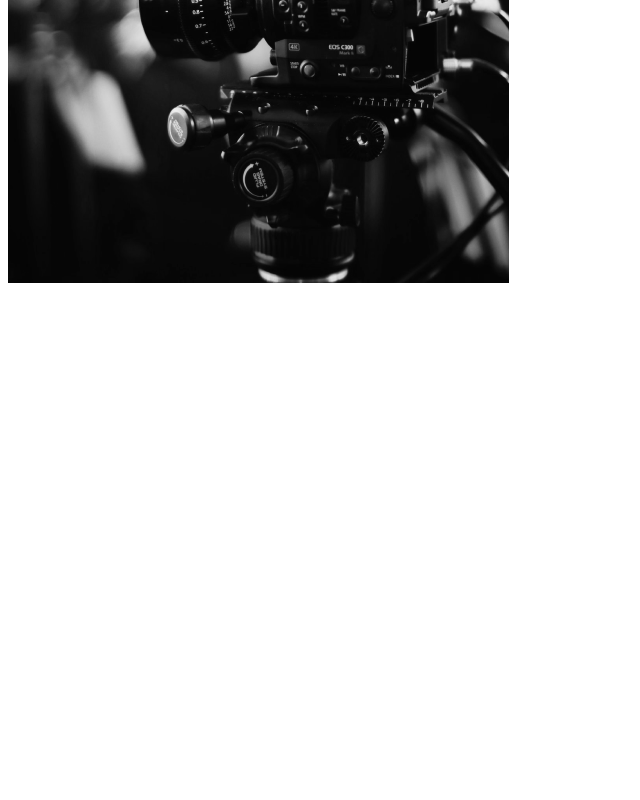
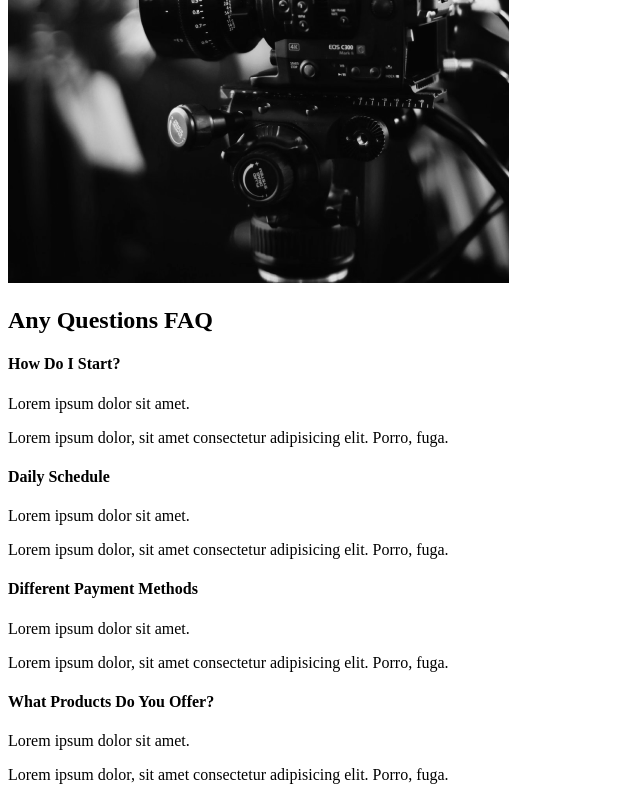
Before and after one commit to milesbarrios/capture-portfolio, a React (Create React App) app: page / in a window 1280 px wide. Shown: the part 2099-2899 px from the top of the page, without its empty margins (0-640 px from the left). Before the commit the page ends 2394 px from the top, so only its background shows below. Built offline with nearby package versions, Linux system fonts and the light colour scheme.

Commit message:
FAQ Section Tut Complete

```diff
--- /dev/null
+++ b/src/components/FaqSection.js
@@ -0,0 +1,53 @@
+import React from "react";
+
+const FaqSection = () => {
+  return (
+    <div className="faq">
+      <h2>
+        Any Questions <span>FAQ</span>
+      </h2>
+      <div className="question">
+        <h4>How Do I Start?</h4>
+        <div className="answer">
+          <p>Lorem ipsum dolor sit amet.</p>
+          <p>
+            Lorem ipsum dolor, sit amet consectetur adipisicing elit. Porro,
+            fuga.
+          </p>
+        </div>
+      </div>
+      <div className="question">
+        <h4>Daily Schedule</h4>
+        <div className="answer">
+          <p>Lorem ipsum dolor sit amet.</p>
+          <p>
+            Lorem ipsum dolor, sit amet consectetur adipisicing elit. Porro,
+            fuga.
+          </p>
+        </div>
+      </div>
+      <div className="question">
+        <h4>Different Payment Methods</h4>
+        <div className="answer">
+          <p>Lorem ipsum dolor sit amet.</p>
+          <p>
+            Lorem ipsum dolor, sit amet consectetur adipisicing elit. Porro,
+            fuga.
+          </p>
+        </div>
+      </div>
+      <div className="question">
+        <h4>What Products Do You Offer?</h4>
+        <div className="answer">
+          <p>Lorem ipsum dolor sit amet.</p>
+          <p>
+            Lorem ipsum dolor, sit amet consectetur adipisicing elit. Porro,
+            fuga.
+          </p>
+        </div>
+      </div>
+    </div>
+  );
+};
+
+export default FaqSection;
--- a/src/pages/AboutUs.js
+++ b/src/pages/AboutUs.js
@@ -3,12 +3,14 @@
 //import components
 import AboutSection from "../components/AboutSection";
 import ServicesSection from "../components/ServicesSection";
+import FaqSection from "../components/FaqSection";
 
 const AboutUs = () => {
   return (
     <>
       <AboutSection />
       <ServicesSection />
+      <FaqSection />
     </>
   );
 };
```
